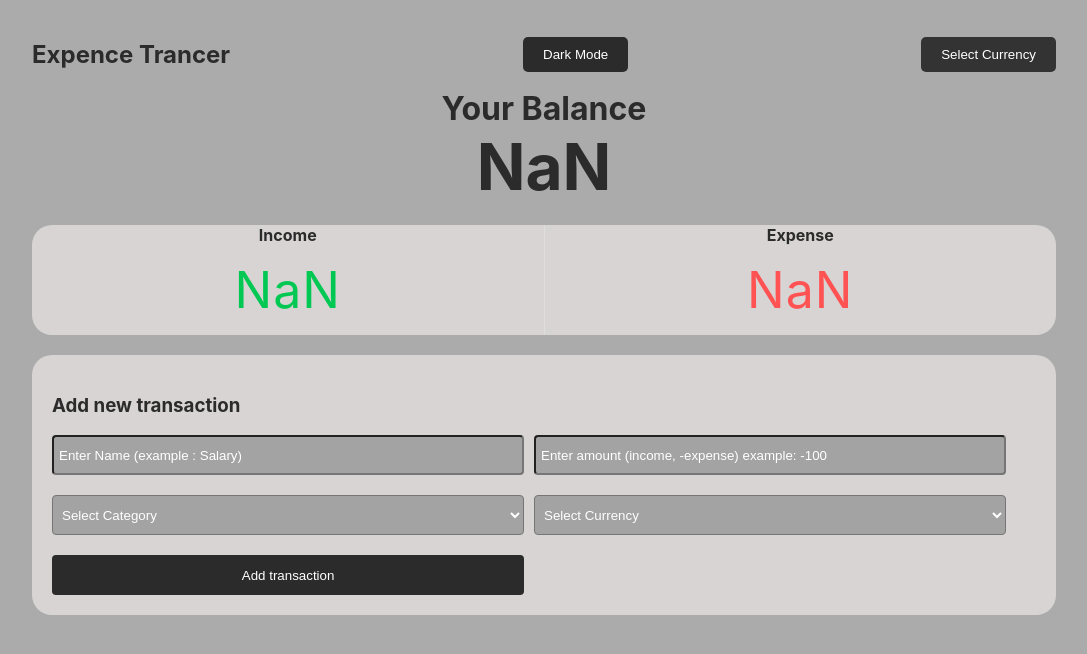
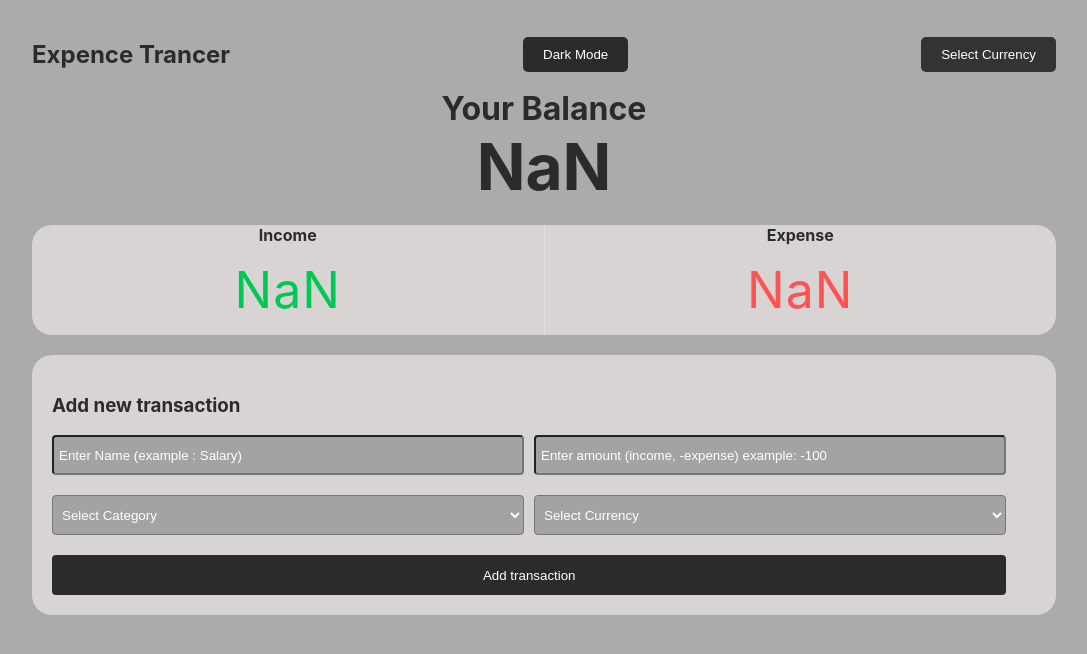
Before and after one commit to henriits/budget_planner_vue_ts, a Vue app: page / in a window 1280 px wide. Shown: the top 654 px of the page, without its empty margins (96-1183 px from the left). Built offline with nearby package versions, Linux system fonts and the light colour scheme.

Commit message:
fix: adjusted width on form-button

```diff
--- a/src/assets/base.css
+++ b/src/assets/base.css
@@ -37,15 +37,10 @@ h4 {
         display: inline-block;
         margin-bottom: 20px;
     }
-    .form-button {
-        width: calc(49% - 10px);
-    }
 }
 
-@media (max-width: 767px) {
-    .form-button {
-        width: calc(100% - 10px);
-    }
+.form-button {
+    width: 97%;
 }
 
 input[type='text'],
```
